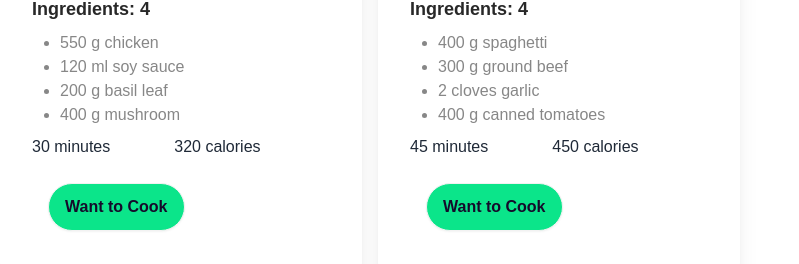
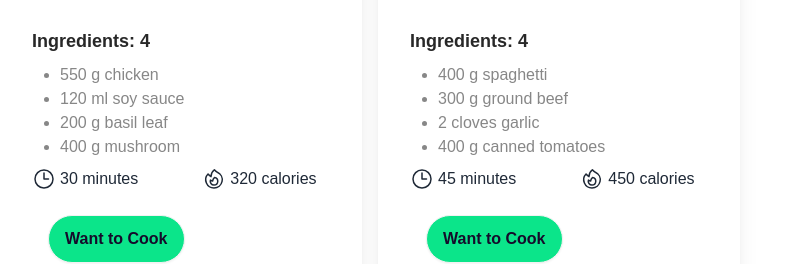
Before and after one commit to imzahidhasan/TeasteTrove, a React (Vite) app: page / in a window 1280 px wide. Shown: the part 1553-1817 px from the top of the page, without its empty margins (0-799 px from the left). Built offline with nearby package versions, Linux system fonts and the light colour scheme.

Commit message:
completed all function and design

```diff
--- a/package.json
+++ b/package.json
@@ -10,8 +10,10 @@
     "preview": "vite preview"
   },
   "dependencies": {
+    "@heroicons/react": "^2.1.1",
     "react": "^18.2.0",
-    "react-dom": "^18.2.0"
+    "react-dom": "^18.2.0",
+    "react-toastify": "^10.0.5"
   },
   "devDependencies": {
     "@types/react": "^18.2.64",
--- a/public/recipe.json
+++ b/public/recipe.json
@@ -1,7 +1,7 @@
 [
   {
     "id": "001",
-    "recipe_image": "chicken_teriyaki.jpg",
+    "recipe_image": "https://i.ibb.co/64R9svk/pexels-christian-dala-19160952.jpg",
     "recipe_name": "Chicken Teriyaki",
     "short_description": "A delicious Japanese dish featuring tender chicken cooked in a savory sauce.",
     "ingredients": [
@@ -15,7 +15,7 @@
   },
   {
     "id": "002",
-    "recipe_image": "spaghetti_bolognese.jpg",
+    "recipe_image": "https://i.ibb.co/ZTNmX2P/pexels-dhiraj-jain-12737810.jpg",
     "recipe_name": "Spaghetti Bolognese",
     "short_description": "Classic Italian pasta dish with a rich and flavorful meat sauce.",
     "ingredients": [
@@ -29,7 +29,7 @@
   },
   {
     "id": "003",
-    "recipe_image": "vegetable_stir_fry.jpg",
+    "recipe_image": "https://i.ibb.co/ngfPjPP/pexels-klaus-nielsen-6287527.jpg",
     "recipe_name": "Vegetable Stir Fry",
     "short_description": "A colorful and nutritious stir fry featuring an assortment of fresh vegetables.",
     "ingredients": [
@@ -43,7 +43,7 @@
   },
   {
     "id": "004",
-    "recipe_image": "grilled_salmon.jpg",
+    "recipe_image": "https://i.ibb.co/2KDzJ6g/pexels-horizon-content-3763847.jpg",
     "recipe_name": "Grilled Salmon",
     "short_description": "Healthy and flavorful grilled salmon fillets seasoned with herbs and lemon.",
     "ingredients": [
@@ -57,7 +57,7 @@
   },
   {
     "id": "005",
-    "recipe_image": "vegetarian_chili.jpg",
+    "recipe_image": "https://i.ibb.co/SmzXt6M/pexels-engin-akyurt-2347311.jpg",
     "recipe_name": "Vegetarian Chili",
     "short_description": "Hearty and satisfying chili packed with beans, vegetables, and spices.",
     "ingredients": [
@@ -71,7 +71,7 @@
   },
   {
     "id": "006",
-    "recipe_image": "mango_smoothie.jpg",
+    "recipe_image": "https://i.ibb.co/F35T0GP/pexels-wil-carranza-16724965.jpg",
     "recipe_name": "Mango Smoothie",
     "short_description": "Refreshing and tropical smoothie made with ripe mangoes and yogurt.",
     "ingredients": [
--- a/src/App.jsx
+++ b/src/App.jsx
@@ -5,6 +5,8 @@ import RecipeTable from "./component/Recipe/RecipeTable";
 import Hero from "./component/navbar/hero-section/Hero";
 import Navbar from "./component/navbar/navbar/Navbar";
 import { useEffect } from "react";
+import { ToastContainer, toast } from "react-toastify";
+import "react-toastify/dist/ReactToastify.css";
 
 function App() {
   const [recipes, setRecipes] = useState([]);
@@ -15,8 +17,25 @@ function App() {
   }, []);
   const [wantToCookTable, setWantToCookTable] = useState([]);
   const [cookingItem, setCookingItem] = useState([]);
+
+  const notify = () => {
+    toast.warn("Product already added.", {
+      position: "top-center",
+      autoClose: 2000,
+      hideProgressBar: false,
+      closeOnClick: true,
+      pauseOnHover: true,
+      draggable: true,
+      theme: "colored",
+    });
+  };
   const handleWantToCook = (recipe) => {
-    setWantToCookTable([...wantToCookTable, recipe]);
+    const isExist = wantToCookTable.find((item) => item.id === recipe.id);
+    if (!isExist) {
+      setWantToCookTable([...wantToCookTable, recipe]);
+    } else {
+      notify();
+    }
   };
   const handleCookingItem = (item) => {
     setCookingItem([...cookingItem, item]);
@@ -48,6 +67,19 @@ function App() {
           </div>
         </div>
       </div>
+      <ToastContainer
+        position="top-center"
+        autoClose={5000}
+        hideProgressBar={false}
+        newestOnTop={false}
+        closeOnClick
+        rtl={false}
+        pauseOnFocusLoss
+        draggable
+        pauseOnHover
+        theme="colored"
+        transition:Bounce
+      />
     </>
   );
 }
--- a/src/component/Heading-section/Heading.jsx
+++ b/src/component/Heading-section/Heading.jsx
@@ -2,7 +2,7 @@ const Heading = () => {
   return (
     <div>
       <div className="text-center my-12">
-        <h1 className="text-4xl font-bold">Our Recipes</h1>
+        <h1 className="text-4xl p-4 font-bold">Our Recipes</h1>
         <p className="text-lg max-w-[800px] mx-auto">
           Discover a world of flavor in our recipe section! From savory mains to
           refreshing drinks, we've got recipes for every palate. Easy-to-follow
@@ -11,6 +11,7 @@ const Heading = () => {
         </p>
       </div>
     </div>
+
   );
 };
 
--- a/src/component/Recipe/RecipeCard.jsx
+++ b/src/component/Recipe/RecipeCard.jsx
@@ -1,14 +1,10 @@
+import { ClockIcon, FireIcon } from "@heroicons/react/24/outline";
 const RecipeCard = ({ recipe, handleWantToCook }) => {
-
   return (
     <div>
       <div className="card   bg-base-100 shadow-xl">
         <figure className="px-10 pt-10">
-          <img
-            src="https://daisyui.com/images/stock/photo-1606107557195-0e29a4b5b4aa.jpg"
-            alt="Shoes"
-            className="rounded-xl"
-          />
+          <img src={recipe.recipe_image} alt="Shoes" className="rounded-xl" />
         </figure>
         <div className="card-body">
           <h2 className="font-bold text-xl text-[#282828]">
@@ -23,21 +19,26 @@ const RecipeCard = ({ recipe, handleWantToCook }) => {
           </div>
           <div>
             <ul className="list-disc ml-7 text-[#878787]">
-              {recipe.ingredients.map((item,idx) => (
+              {recipe.ingredients.map((item, idx) => (
                 <li key={idx}>{item}</li>
               ))}
             </ul>
           </div>
           <div className="flex gap-16 items-center">
-            <div>
+            <div className="flex justify-center gap-1 items-center">
+              <ClockIcon className="h-6 w-6" />
               <p>{recipe.preparing_time_minutes} minutes</p>
             </div>
-            <div>
-              <p>{recipe.calories} calories</p>
+            <div className="flex justify-center gap-1 items-center">
+              <FireIcon className="h-6 w-6" />
+              <p> {recipe.calories} calories</p>
             </div>
           </div>
           <div className="card-actions p-4">
-            <button onClick={()=>handleWantToCook(recipe)} className="btn bg-[#0BE58A] text-[#150B2B] text-base rounded-full">
+            <button
+              onClick={() => handleWantToCook(recipe)}
+              className="btn bg-[#0BE58A] text-[#150B2B] text-base rounded-full"
+            >
               Want to Cook
             </button>
           </div>
--- a/src/component/Recipe/RecipeTable.jsx
+++ b/src/component/Recipe/RecipeTable.jsx
@@ -1,5 +1,4 @@
 const RecipeTable = ({ wantToCookItems, handleCookingItem, cookingItem }) => {
-  console.log(cookingItem);
   return (
     <div className="shadow-xl  m-2 rounded-xl">
       <div className="text-center p-4">
--- a/src/component/navbar/navbar/Navbar.jsx
+++ b/src/component/navbar/navbar/Navbar.jsx
@@ -1,3 +1,5 @@
+import { MagnifyingGlassIcon } from "@heroicons/react/24/outline";
+
 const Navbar = () => {
   return (
     <div className="container mx-auto">
@@ -58,6 +60,7 @@ const Navbar = () => {
         </div>
         <div class="navbar-end">
           <div className="hidden md:block">
+
             <input
               type="text"
               placeholder="Search"
```
Also changed, not shown: src/assets/banner.png (deleted), 1 other file (tests, documents, lock files or other folders).
